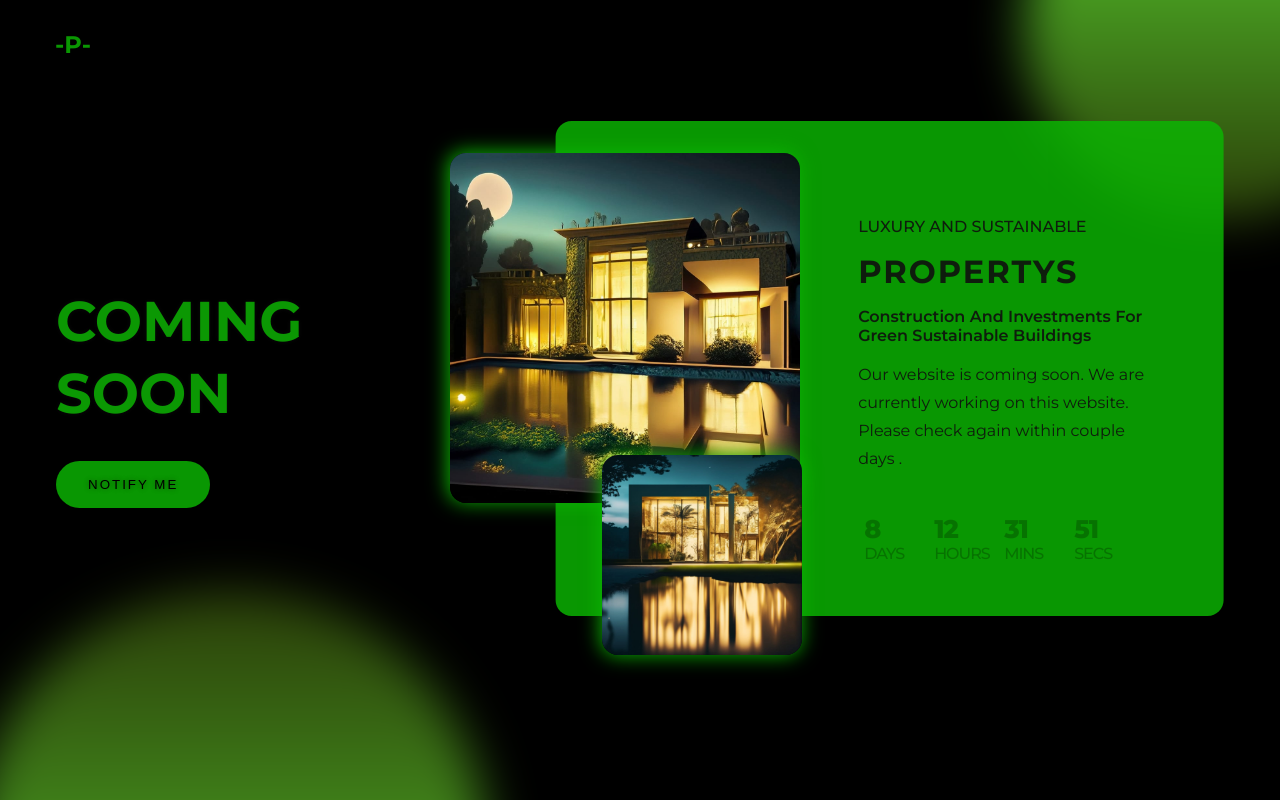
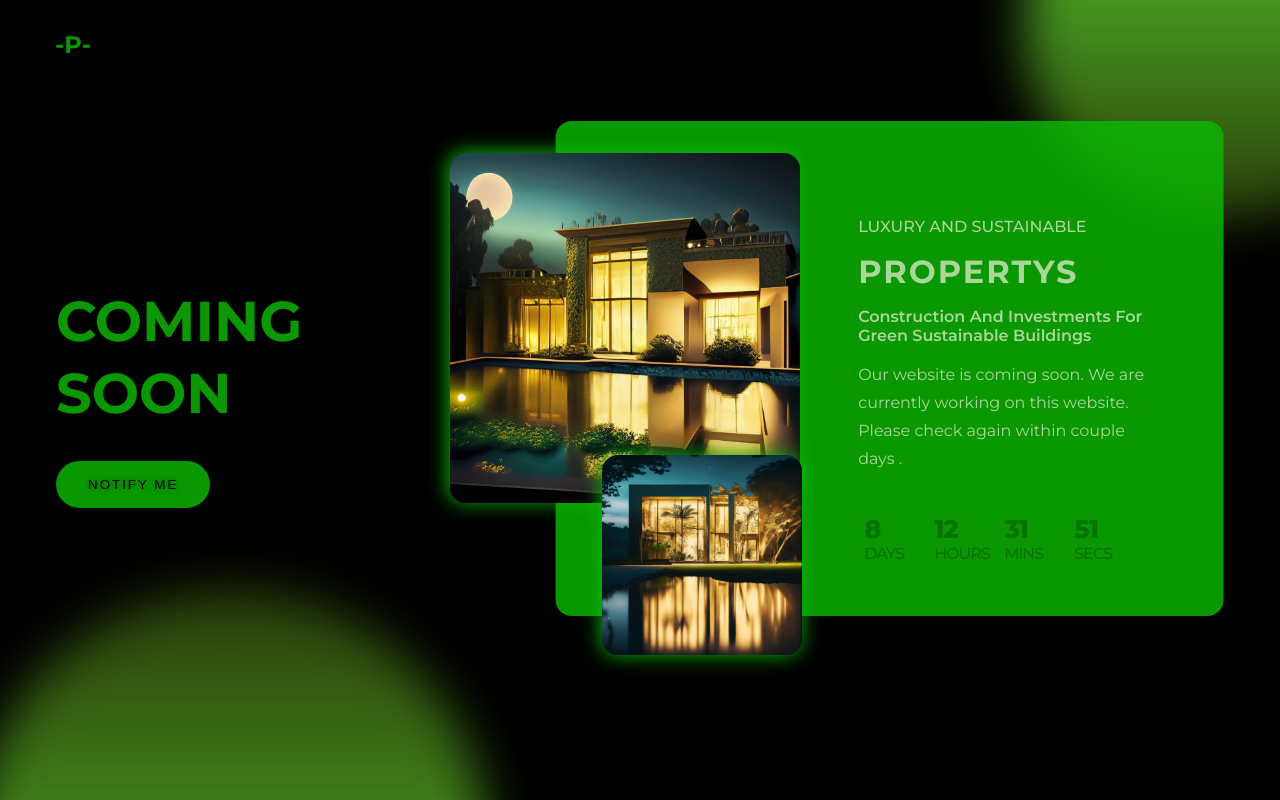
Before and after one commit to Tushar292004/coming-soon-page, a plain HTML site: page index.html in a window 1280 px wide. Shown: the top 800 px of the page. Drawn offline with nearby package versions, Linux system fonts and the light colour scheme.

Commit message:
Update styles.css

```diff
--- a/styles.css
+++ b/styles.css
@@ -6,7 +6,7 @@
 }
 
 :root {
-  --primary-color: #100f0fe4;
+  --primary-color: #ABD699;
   --text-dark: #0cb603d4;
   /* --black: #ffffff; */
   --max-width: 1200px;
```
